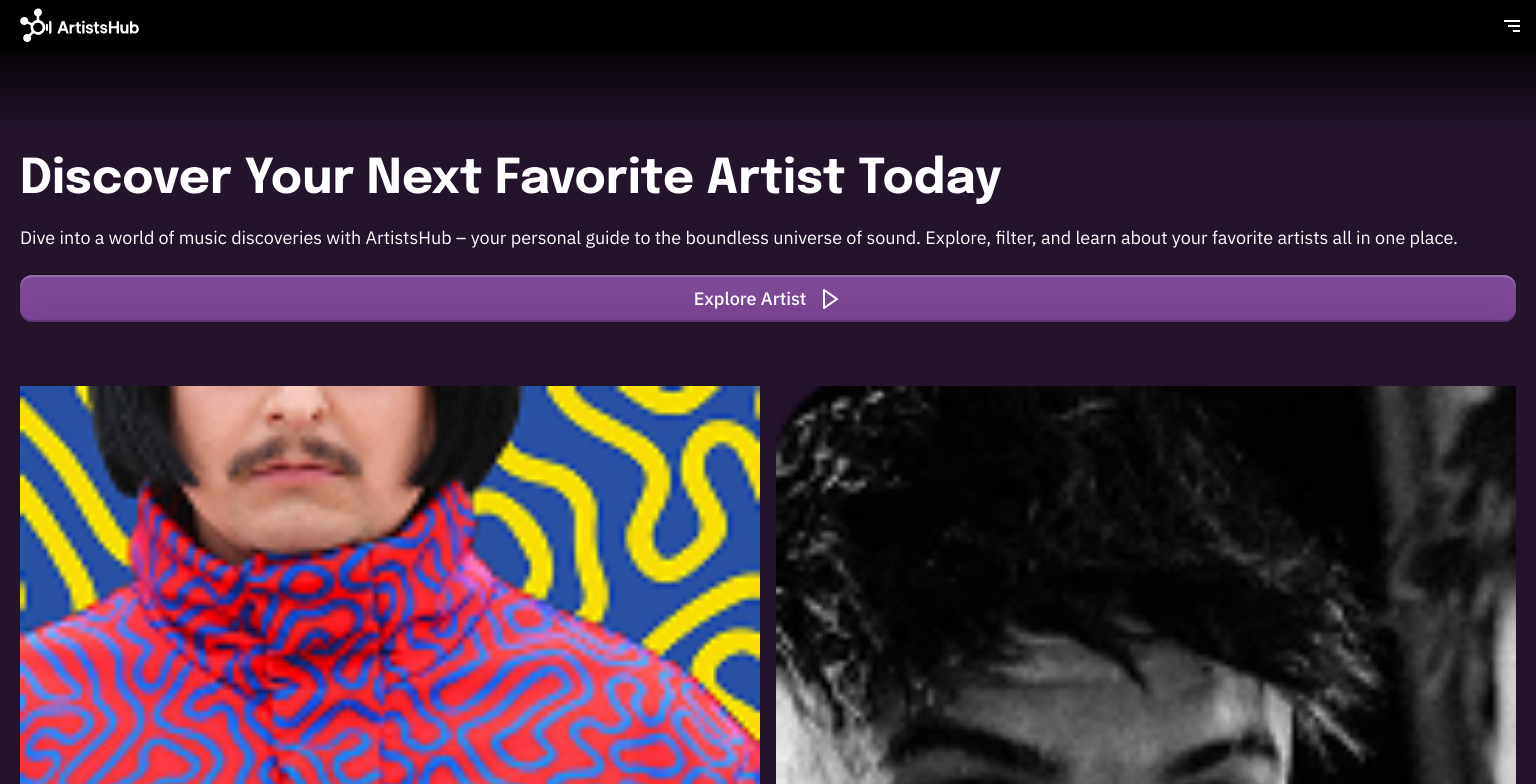
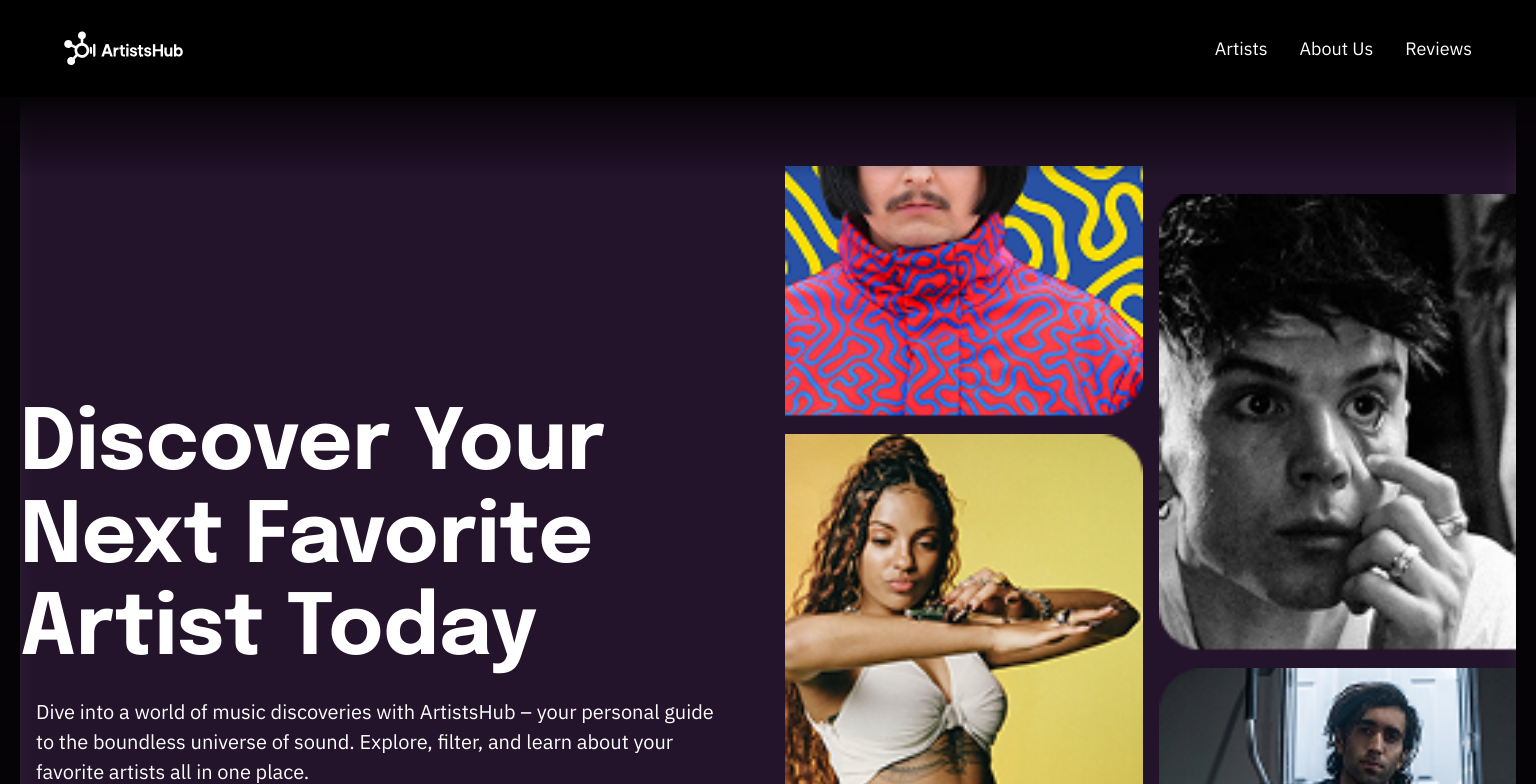
Before and after one commit to slavon4ikk3kk/artist, a React (Create React App) app in the folder artisthub/: page / in a window 1536 px wide. Shown: the top 784 px of the page. Built offline with nearby package versions, Linux system fonts and the light colour scheme; no server answers.

Commit message:
add styles for Desktop

```diff
--- a/artisthub/package.json
+++ b/artisthub/package.json
@@ -7,8 +7,10 @@
     "@testing-library/jest-dom": "^6.8.0",
     "@testing-library/react": "^16.3.0",
     "@testing-library/user-event": "^13.5.0",
+    "notiflix": "^3.2.8",
     "react": "^19.1.1",
     "react-dom": "^19.1.1",
+    "react-responsive": "^10.0.1",
     "react-scripts": "5.0.1",
     "swiper": "^12.0.3",
     "web-vitals": "^2.1.4"
--- a/artisthub/src/components/artistList/Artist.module.css
+++ b/artisthub/src/components/artistList/Artist.module.css
@@ -110,4 +110,8 @@
 }
 .section {
   padding-top: 64px;
+  background: linear-gradient(180deg, rgba(35, 19, 43, 0) 0%, #060307 100%);
 }
+@media screen and (min-width: 1440px){
+
+}
--- a/artisthub/src/components/feedbacks/FeedBacks.jsx
+++ b/artisthub/src/components/feedbacks/FeedBacks.jsx
@@ -8,7 +8,7 @@ import "swiper/css/navigation";
 import "swiper/css/pagination";
 import "swiper/css/scrollbar";
 import StarRating from "./StarRating";
-
+import { Notify } from 'notiflix/build/notiflix-notify-aio';
 const FeedBacks = () => {
   const [feedbacks, setFeedbacks] = useState([]);
   const [isModal, setIsModal] = useState(false);
@@ -48,7 +48,8 @@ const FeedBacks = () => {
   function handleStarsChange(value) {
     setRating(value);
   }
-  async function sendFeedBack() {
+  async function sendFeedBack(e) {
+    e.preventDefault();
     try {
       const response = await fetch(
         "https://sound-wave.b.goit.study/api/feedbacks",
@@ -67,7 +68,9 @@ const FeedBacks = () => {
 
       const data = await response.json();
       console.log(data);
-
+      Notify.success("Feedback sent successfully",{
+        timeout: 4000,
+      });
       setIsModal(false);
       setIsInput("");
       setIsTextArea("");
@@ -115,7 +118,7 @@ const FeedBacks = () => {
       </div>
       {isModal && (
         <div className={s.overlay}>
-          <form className={s.modal}>
+          <form className={s.modal} onSubmit={sendFeedBack}>
             <img
               src={images.icon}
               className={s.cross}
@@ -131,6 +134,7 @@ const FeedBacks = () => {
               type="text"
               onChange={handleInputChange}
               value={isInput}
+              required
             ></input>
             <label className={s.label}>Message</label>
             <textarea
@@ -139,6 +143,7 @@ const FeedBacks = () => {
               rows={4}
               onChange={handleTextAreaChange}
               value={isTextArea}
+              required
             ></textarea>
             <StarRating
               rating={rating}
@@ -149,7 +154,6 @@ const FeedBacks = () => {
             <button
               className={s.buttonSubmit}
               type="Submit"
-              onClick={sendFeedBack}
             >
               Submit
             </button>
--- a/artisthub/src/components/feedbacks/FeedBacks.module.css
+++ b/artisthub/src/components/feedbacks/FeedBacks.module.css
@@ -131,10 +131,12 @@
 }
 
 .buttonSubmit {
+  width: 100%;
   background-color: #764191;
   padding: 10px 24px;
   display: flex;
   align-items: center;
+  justify-content: center;
   gap: 8px;
   font-family: "IBM Plex Sans", sans-serif;
   font-weight: 500;
@@ -143,4 +145,5 @@
   line-height: 150%;
   letter-spacing: 0%;
   border-radius: 12px;
+  cursor: pointer;
 }
--- a/artisthub/src/components/feedbacks/StarRating.css
+++ b/artisthub/src/components/feedbacks/StarRating.css
@@ -1,6 +1,7 @@
 .stars {
   display: flex;
-  justify-content: center;
+  align-items: center;
+  justify-content: flex-start;
   gap: 6px;
   margin: 0.5rem 0;
 }
--- a/artisthub/src/components/header/Header.jsx
+++ b/artisthub/src/components/header/Header.jsx
@@ -1,18 +1,42 @@
 import React, { useState } from "react";
 import s from "./Header.module.css";
 import images from "../../assets/index.js";
+import { useMediaQuery } from 'react-responsive';
 const Header = () => {
   const [isModal, setIsModal] = useState(false);
+  const isMobile = useMediaQuery({ query: '(max-width:767px)' });
+  const isDesktop = useMediaQuery({ query: '(min-width:1440px)' });
   return (
     <div className="container">
       <header className={s.header}>
         <div className={s.gradient}></div>
         <img src={images.logo} className={s.logo}></img>
-        <img
-          src={images.menu}
-          className={s.menu}
-          onClick={() => setIsModal(true)}
-        ></img>
+        {isDesktop ?
+          <nav><ul className={s.ul}>
+            <li>
+              <a href="#artists">
+                Artists
+              </a>
+            </li>
+            <li>
+              <a href="#about">
+                About Us
+              </a>
+            </li>
+            <li>
+              <a href="#">
+                Reviews
+              </a>
+            </li>
+          </ul>
+          </nav>
+          :
+          <img
+            src={images.menu}
+            className={s.menu}
+            onClick={() => setIsModal(true)}
+          ></img>
+        }
         {isModal && (
           <div className={s.overlay}>
             <div className={s.modalHeader}>
--- a/artisthub/src/components/header/Header.module.css
+++ b/artisthub/src/components/header/Header.module.css
@@ -10,6 +10,7 @@
   padding: 0 12px 0 20px;
   z-index: 1000;
 }
+
 .logo {
   width: 119px;
   height: 51px;
@@ -54,6 +55,7 @@
   font-size: 26px;
   line-height: 150%;
 }
+
 .gradient {
   height: 80px;
   width: 100vw;
@@ -62,3 +64,31 @@
   left: 0;
   background: linear-gradient(180deg, #060307 0%, rgba(35, 19, 43, 0) 100%);
 }
+
+@media screen and (min-width: 1440px) {
+  .ul {
+    list-style: none;
+    display: flex;
+    align-items: center;
+    justify-content: space-between;
+    flex-direction: row;
+    color: white;
+    gap: 32px;
+    font-family: "IBM Plex Sans", sans-serif;
+    font-weight: 400;
+    font-size: 18px;
+    line-height: 150%;
+  }
+  .header{
+  display: flex;
+  align-items: center;
+  justify-content: space-between;
+  position: fixed;
+  top: 0;
+  left: 0;
+  width: 100vw;
+  background-color: black;
+  padding: 23px 64px 23px 64px;
+  z-index: 1000;
+  }
+}
--- a/artisthub/src/components/hero/Hero.jsx
+++ b/artisthub/src/components/hero/Hero.jsx
@@ -6,6 +6,8 @@ const Hero = () => {
     <div className={s.heroContainer}>
       <div className={s.gradient}></div>
       <div className="container">
+       <div className={s.centerFlex}>
+        <div className={s.leftSide}>
         <p className={s.label}>Discover Your Next Favorite Artist Today</p>
         <p className={s.description}>
           Dive into a world of music discoveries with ArtistsHub – your personal
@@ -16,6 +18,7 @@ const Hero = () => {
           Explore Artist{" "}
           <img src={images.rightArrow} className={s.rightArrow} />
         </button>
+        </div>
         <div className={s.photosContainer}>
           <div className={s.wrapOne}>
             <img src={images.first} className={s.img} />
@@ -27,6 +30,7 @@ const Hero = () => {
             <img src={images.five} className={s.img} />
           </div>
         </div>
+        </div>
       </div>
     </div>
   );
--- a/artisthub/src/components/hero/Hero.module.css
+++ b/artisthub/src/components/hero/Hero.module.css
@@ -13,13 +13,15 @@
     color: white;
     gap: 12px;
     border-radius: 12px;
-  box-shadow: 0px 1px 2px 0px rgba(6, 3, 7, 0.05),
+    box-shadow:
+        0px 1px 2px 0px rgba(6, 3, 7, 0.05),
         0px -2px 1px 0px rgba(0, 0, 0, 0.2) inset,
         0px 0px 0px 1px rgba(6, 3, 7, 0.05) inset,
         0px 2px 1px 0px rgba(255, 255, 255, 0.25) inset,
         0px 32px 24px 0px rgba(255, 255, 255, 0.05) inset;
     margin-bottom: 64px;
 }
+
 .label {
     font-family: "Epilogue", sans-serif;
     font-weight: 700;
@@ -27,6 +29,7 @@
     letter-spacing: -1%;
     color: white;
 }
+
 .description {
     color: white;
     font-family: "IBM Plex Sans", sans-serif;
@@ -34,22 +37,25 @@
     font-size: 18px;
     line-height: 150%;
     letter-spacing: 0%;
-  margin: 20px 0px 24px;
+    margin: 20px 16px 24px 16px;
 }
+
 .rightArrow {
     width: 24px;
     height: 24px;
 }
+
 .heroContainer {
-  padding-top: 140px;
-  background: rgba(35, 19, 43, 1);
-  position: relative;
+    padding-top: 70px;
 }
+
 .photosContainer {
     display: flex;
-  align-items: flex-start;
+    align-items: center;
     gap: 16px;
+
 }
+
 .wrapOne,
 .wrapTwo {
     width: calc(50% - 8px);
@@ -58,11 +64,60 @@
     gap: 16px;
 }
 
-.gradient {
-  height: 80px;
-  width: 100vw;
-  position: absolute;
-  bottom: 0px;
-  left: 0;
-  background: linear-gradient(180deg, rgba(35, 19, 43, 0) 0%, #060307 100%);
+@media screen and (min-width: 1440px) {
+    .centerFlex {
+        display: flex;
+        align-items: center;
+        gap: 34px;
+        padding-top: 80px;
+        background-color: #23132b;
+         box-shadow:
+        0px 1px 2px 0px rgba(6, 3, 7, 0.05),
+        0px -2px 1px 0px rgba(0, 0, 0, 0.2) inset,
+        0px 0px 0px 1px rgba(6, 3, 7, 0.05) inset,
+        0px 2px 1px 0px rgba(255, 255, 255, 0.25) inset,
+        0px 32px 24px 0px rgba(255, 255, 255, 0.05) inset;
     }
+
+    .leftSide,
+    .photosContainer {
+        width: calc(50% - 17px);
+    }
+
+    .label {
+        font-family: "Epilogue", sans-serif;
+        font-weight: 700;
+        font-size: 84px;
+        line-height: 110%;
+        letter-spacing: -1%;
+    }
+
+    .description {
+        font-family: "IBM Plex Sans", sans-serif;
+        font-weight: 400;
+        font-size: 20px;
+        line-height: 150%;
+    }
+    .button {
+    width: 302px;
+    background-color: #764191;
+    font-family: "IBM Plex Sans", sans-serif;
+    font-weight: 500;
+    font-size: 18px;
+    line-height: 150%;
+    display: flex;
+    align-items: center;
+    justify-content: center;
+    padding: 10px 24px;
+    color: white;
+    gap: 12px;
+    border-radius: 12px;
+    box-shadow:
+        0px 1px 2px 0px rgba(6, 3, 7, 0.05),
+        0px -2px 1px 0px rgba(0, 0, 0, 0.2) inset,
+        0px 0px 0px 1px rgba(6, 3, 7, 0.05) inset,
+        0px 2px 1px 0px rgba(255, 255, 255, 0.25) inset,
+        0px 32px 24px 0px rgba(255, 255, 255, 0.05) inset;
+    margin-bottom: 64px;
+}
+}
```
Also changed, not shown: 1 other file (tests, documents, lock files or other folders). Lines whose indentation alone changed are shown as unchanged.
